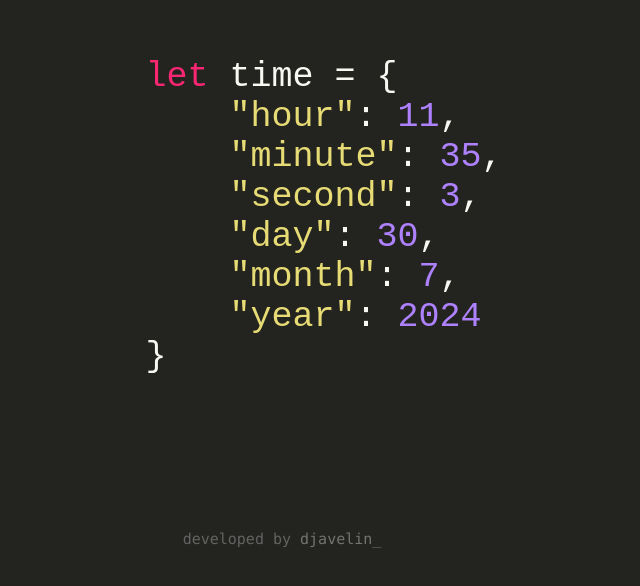
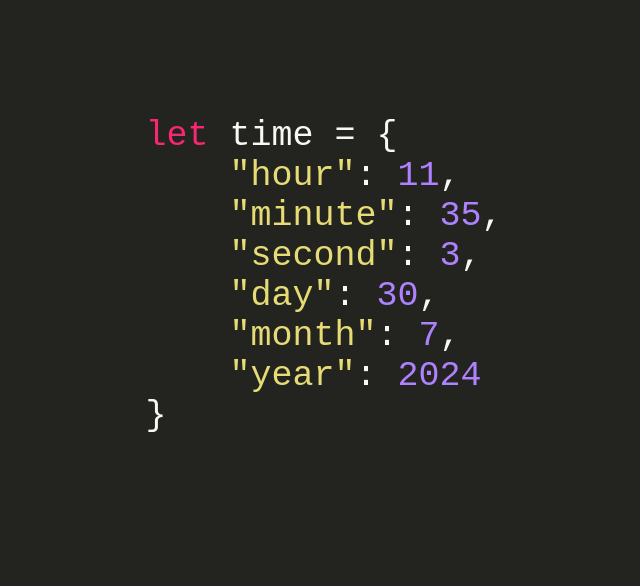
Before and after one commit to MrDJAVELIN/clockwallpaper, a React (Create React App) app: page / in a window 1280 px wide. Shown: the part 144-730 px from the top of the page, without its empty margins (358-998 px from the left). Built offline with nearby package versions, Linux system fonts and the light colour scheme.

Commit message:
delete dbd

```diff
--- a/src/App.js
+++ b/src/App.js
@@ -7,16 +7,6 @@ export const App = () => {
             <div className="clock-container">
                 <Clock />
             </div>
-            <span className="dbd">
-                developed by&nbsp;
-                <a
-                    href="https://djavelin.vercel.app/"
-                    target="_blank"
-                    rel="noopener noreferrer"
-                >
-                    djavelin_
-                </a>
-            </span>
         </>
     );
 };
--- a/src/main.css
+++ b/src/main.css
@@ -20,19 +20,3 @@ body {
     font-size: 35px;
     font-family: "Consolas", "Menlo", "Monaco", "Courier New", monospace;
 }
-
-.dbd {
-    font-size: 15px;
-    color: #636363;
-    /* padding-top: 100px; */
-    margin-top: 100px;
-    display: flex;
-    justify-content: center;
-    align-items: center;
-    font-family: "Consolas", "Menlo", "Monaco", "Courier New", monospace;
-}
-
-a {
-    text-decoration: none;
-    color: #737373;
-}
```
